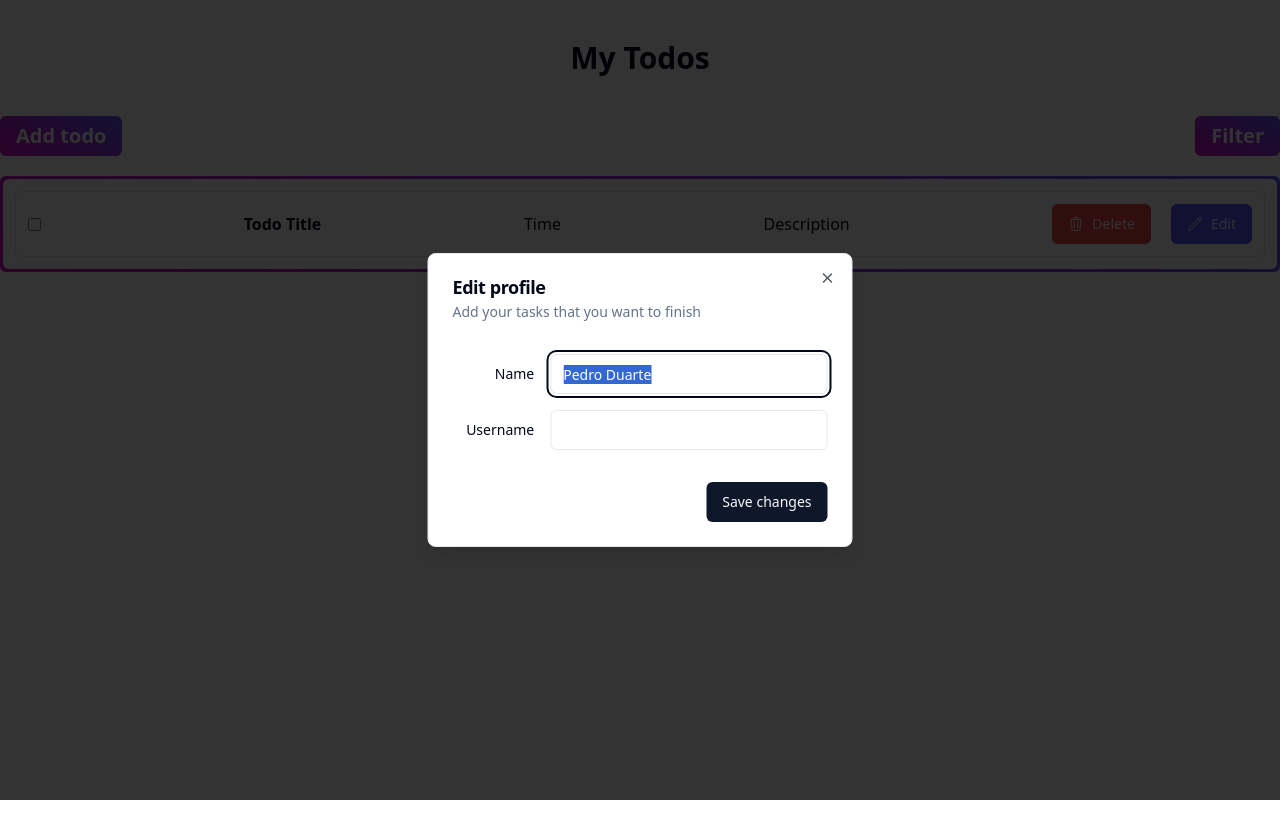
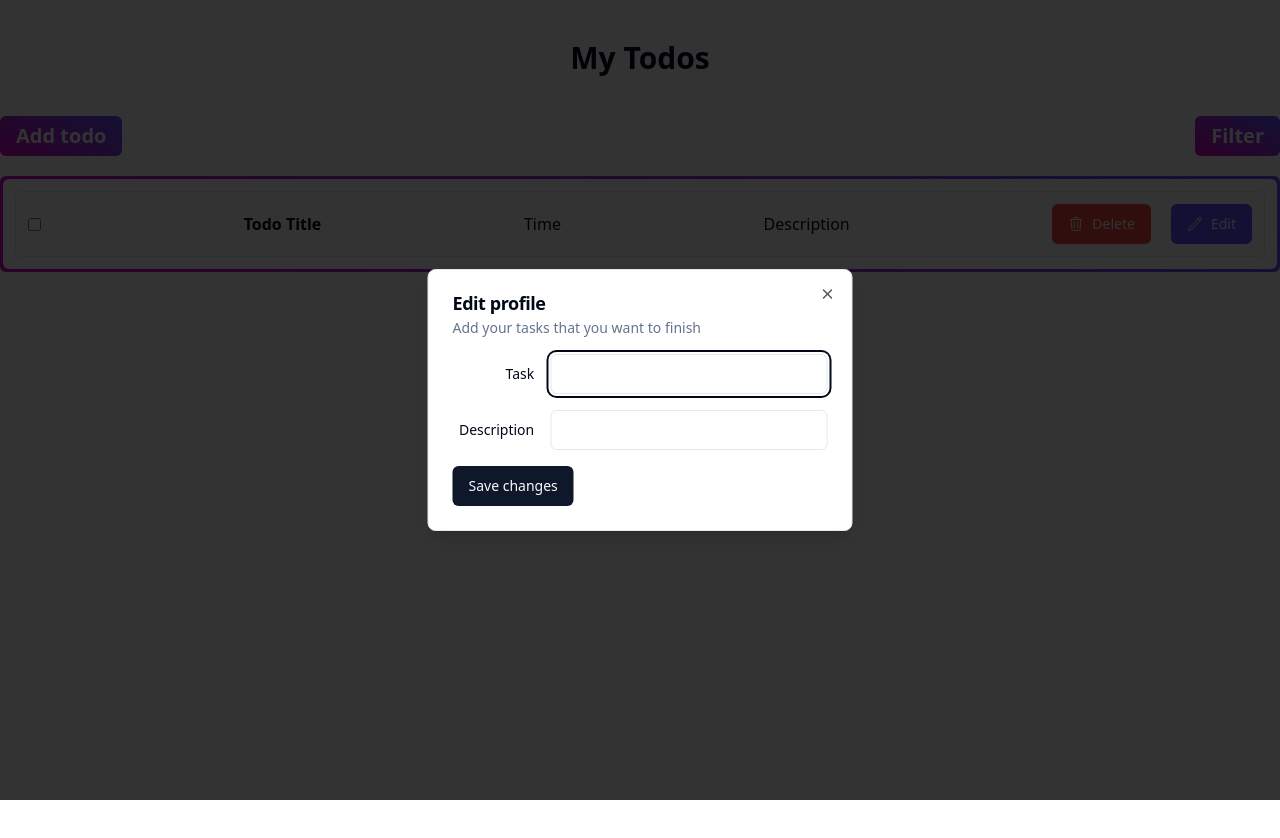
Before and after one commit to sahik7/todo-redux, a React (Vite) app: page / in a window 1280 px wide. Both pictures are taken after a click on the button "Add todo". Built offline with nearby package versions, Linux system fonts and the light colour scheme.

Commit message:
onSubmit form created

```diff
--- a/src/components/todo/AddTodoModal.tsx
+++ b/src/components/todo/AddTodoModal.tsx
@@ -2,7 +2,7 @@ import {
     Dialog,
     DialogContent,
     DialogDescription,
-    DialogFooter,
+    DialogClose,
     DialogHeader,
     DialogTitle,
     DialogTrigger,
@@ -10,9 +10,17 @@ import {
 import { Button } from "../ui/button";
 import { Input } from "@/components/ui/input"
 import { Label } from "@/components/ui/label"
+import { FormEvent, useState } from "react";
 
 
 const AddTodoModal = () => {
+    const [task, setTask] = useState("");
+    const [description, setDescription] = useState("");
+
+    const onSubmit = (e: FormEvent) => {
+        e.preventDefault();
+        console.log(task, description)
+    }
 
     return (
         <Dialog>
@@ -20,6 +28,7 @@ const AddTodoModal = () => {
                 <Button className="bg-primary-gradient text-xl font-semibold">Add todo</Button>
             </DialogTrigger>
             <DialogContent className="sm:max-w-[425px]">
+                <form onSubmit={onSubmit}>
                     <DialogHeader>
                         <DialogTitle>Edit profile</DialogTitle>
                         <DialogDescription>
@@ -28,21 +37,22 @@ const AddTodoModal = () => {
                     </DialogHeader>
                     <div className="grid gap-4 py-4">
                         <div className="grid grid-cols-4 items-center gap-4">
-                        <Label htmlFor="name" className="text-right">
-                            Name
+                            <Label htmlFor="task" className="text-right">
+                                Task
                             </Label>
-                        <Input id="name" value="Pedro Duarte" className="col-span-3" />
+                            <Input id="task" onBlur={(e) => { setTask(e.target.value) }} className="col-span-3" />
                         </div>
                         <div className="grid grid-cols-4 items-center gap-4">
-                        <Label htmlFor="username" className="text-right">
-                            Username
+                            <Label htmlFor="description" className="text-right">
+                                Description
                             </Label>
-                        <Input id="username" className="col-span-3" />
+                            <Input id="description" onBlur={(e) => { setDescription(e.target.value) }} className="col-span-3" />
                         </div>
                     </div>
-                <DialogFooter>
+                    <DialogClose asChild>
                         <Button type="submit">Save changes</Button>
-                </DialogFooter>
+                    </DialogClose>
+                </form>
             </DialogContent>
         </Dialog>
     );
```
Lines whose indentation alone changed are shown as unchanged.
